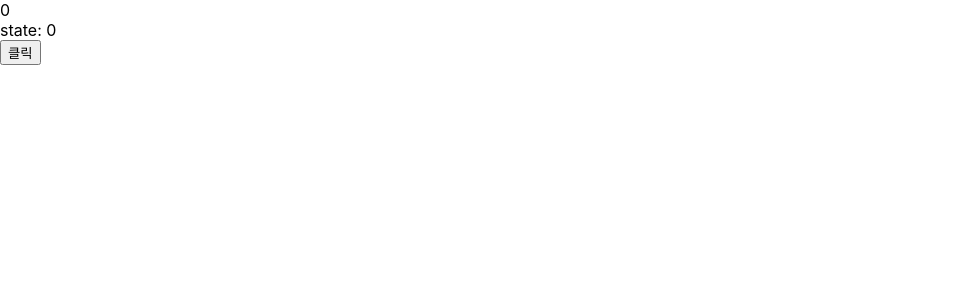
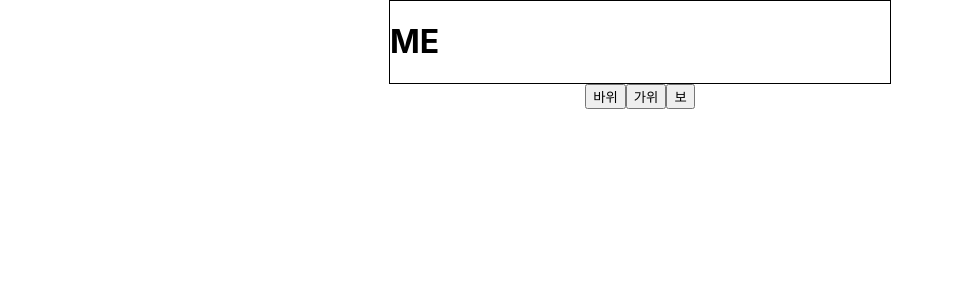
Before and after one commit to dlcksdud/REACT, a React (Create React App) app in the folder first-react/: page / in a window 1280 px wide. Shown: the top 300 px of the page, without its empty margins (0-954 px from the left). Built offline with nearby package versions, Linux system fonts and the light colour scheme.

Commit message:
20250127 | 가위바위보 게임 만들기

```diff
--- a/first-react/src/App.css
+++ b/first-react/src/App.css
@@ -3,3 +3,16 @@
   height: 100px;
   border: 1px solid red;
 }
+
+.gameBox {
+  border: 1px solid black;
+  width: 500px;
+
+}
+.item-img {
+  width: 400px;
+}
+.main {
+  display: flex;
+  justify-content: center;
+}
--- /dev/null
+++ b/first-react/src/App.js
@@ -0,0 +1,69 @@
+import './App.css';
+import Game from './component/GameBox';
+import Rsp from './component/RspComponent.js';
+import { useState } from 'react';
+
+/**
+ * <랜덤 가위바위보 게임 만들기>
+ * 1. 박스 2개 (타이틀(나, 너), 사진정보, 결과값)
+ * 2. 가위 바위 보 버튼
+ * 3. 버튼을 클릭하면 클릭한 값이 박스에 보임
+ * 4. 컴퓨터는 랜덤하게 아이템 선택이 된다.
+ * 5. 3,4번의 결과를 가지고 누가 이겼는지 승패를 따진다.
+ * 6. 승패에 따라 박스 테두리 색이 바뀐다. (이기면 초록, 지면 빨강, 비기면 검은색)
+ */
+
+const choice = {
+  rock: {
+    name: "Rock",
+    img: "바위이미지"
+  },
+  scissors: {
+    name: "Scissors",
+    img: "가위이미지"
+  },
+  paper: {
+    name: "Paper",
+    img : "보 이미지"
+  }
+};
+
+function App() {
+  const [userSelect, setUserSelect] = useState(null);
+
+  // const [boxBorderColor, setBoxBorderColor] = useState("");
+
+  // const rspState = (param) => {
+  //     console.log("param ? ", param);
+  //     setRsp(param);
+  // }
+
+  const play =(userChoice)=> {
+    console.log("선택됨 ", userChoice);
+    /**
+     * UI를 그려줄 때 함수를 실행시켜 버리기 때문에 클릭하기 전부터 함수가 실행됨
+     * 따라서 <button onClick={play("rock")}>바위</button>에서
+     * onClick={() => play("rock")} 으로 콜백함수로 처리해줘야 한다.
+     */
+    setUserSelect(choice[userChoice]);
+
+
+  }
+  return (
+    <div>
+      <div className='main'>
+        <Game name="ME" item={userSelect}></Game>
+        {/* <Game name="COMPUTER" item={userSelect}></Game> */}
+
+      </div>
+      <div className='main'>
+        <button onClick={() => play("rock")}>바위</button>
+        <button onClick={() => play("scissors")}>가위</button>
+        <button onClick={() => play("paper")}>보</button>
+      </div>
+    </div>
+  );
+}
+
+
+export default App
--- /dev/null
+++ b/first-react/src/component/GameBox.js
@@ -0,0 +1,26 @@
+import React from 'react'
+
+const Game = (props) => {
+  console.log("props : ", props);
+  return (
+    <div className='gameBox'>
+      <h1>{props.name}</h1>
+
+      {/**
+       * const [userSelect, setUserSelect] = useState(null);
+       * ERROR!!  GameBox.js:15 Uncaught TypeError: Cannot read properties of null (reading 'img')
+       * 여기에서 처음 값은 null을 넘겨주기 때문에 null을 넘겨줄 때를 대비하여
+       * src={props.item && props.item.img}
+       * props.item 이 null 이면 false가 리턴된다.
+       * && 연산자는 하나만 false여도 다 false
+       *
+       * 따라서. props.item이 값이 있어야먄(null이 아니어야만) 출력됨
+       */}
+      {/* <img className='item-img' src={props.item && props.item.img}></img> */}
+      <p className='item-img'>{props.item && props.item.img}</p>
+      <h2>{props.result}</h2>
+    </div>
+  )
+}
+
+export default Game
--- /dev/null
+++ b/first-react/src/component/RspComponent.js
@@ -0,0 +1,13 @@
+import React from 'react'
+
+const Rsp = (props) => {
+
+    return (
+        <div>
+        {/* <button onClick={() => rspState(props.name)}><p>{props.name}</p></button> */}
+        <button><p>{props.name}</p></button>
+        </div>
+    )
+}
+
+export default Rsp
--- a/first-react/src/index.js
+++ b/first-react/src/index.js
@@ -2,7 +2,8 @@ import React from 'react';
 import ReactDOM from 'react-dom/client';
 import './index.css';
 // import App from './App_component.js';
-import App from './App_state.js';
+// import App from './App_state.js';
+import App from './App';
 import reportWebVitals from './reportWebVitals';
 /**
  * react 기본 setting
```
